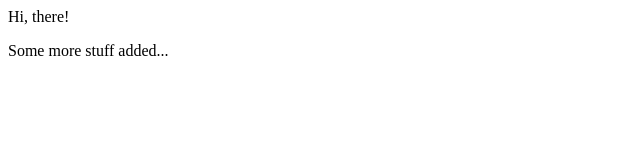
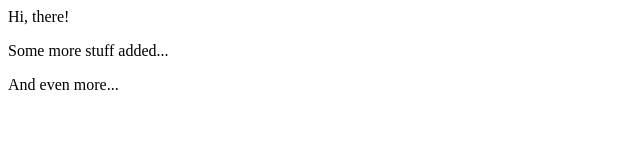
Before and after one commit to ci4ic4/second-hello, a plain HTML site: page index.html in a window 1280 px wide. Shown: the whole page, without its empty margins (0-640 px from the left). Drawn offline with Linux system fonts and the light colour scheme.

Commit message:
More with git bash

```diff
--- a/index.html
+++ b/index.html
@@ -10,6 +10,7 @@
     <div name="ci4">
         Hi, there!
         <p>Some more stuff added...</p>
+        <p>And even more...</p>
     </div>
 </body>
 </html>
```
Also changed, not shown: 1 other file.
